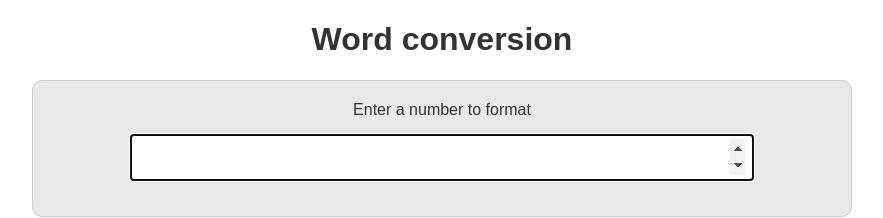
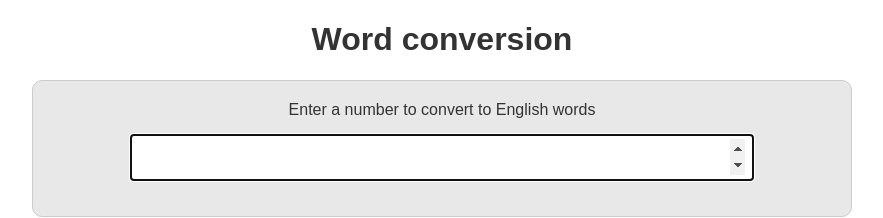
Before and after one commit to ducksoupdev/number-conversion, a website: page index.html in a window 1280 px wide. Shown: the top 218 px of the page, without its empty margins (198-1081 px from the left). Drawn offline with Linux system fonts and the light colour scheme.

Commit message:
Update demo

```diff
--- a/index.html
+++ b/index.html
@@ -21,7 +21,7 @@
         <h1 class="text-center">Word conversion</h1>
         <div class="panel">
             <form>
-                <label for="number-to-convert">Enter a number to format</label>
+                <label for="number-to-convert">Enter a number to convert to English words</label>
                 <input id="number-to-convert" type="number" class="form-control">
             </form>
             <div id="words" class="alert alert-info hide"></div>
```
